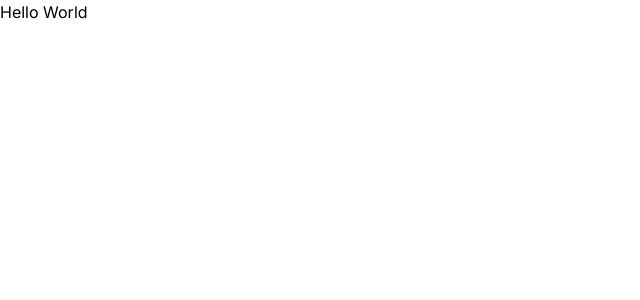
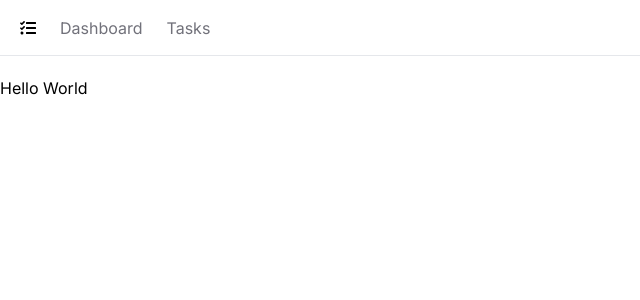
Before and after one commit to cristinejoe/personal-task-management-application, a Next.js app: page / in a window 1280 px wide. Shown: the top 300 px of the page, without its empty margins (0-640 px from the left). Built offline with nearby package versions, Linux system fonts and the light colour scheme.

Commit message:
Build the navbar

```diff
--- /dev/null
+++ b/app/NavBar.tsx
@@ -0,0 +1,23 @@
+import { FaTasks } from "react-icons/fa"
+import Link from 'next/link'
+import React from 'react'
+
+const NavBar = () => {
+    const links = [
+        { label: "Dashboard", href: "/" },
+        { label: "Tasks", href: "/tasks/list" },
+    ];
+    return (
+        <nav className='flex space-x-6 border-b mb-5 px-5 h-14 items-center'>
+            <Link href="/"><FaTasks /></Link>
+            <ul className='flex space-x-6'>
+                {links.map(link =>
+                    <Link key={link.href}
+                    className='text-zinc-500 hover:text-zinc-800 transition-colors'
+                    href={link.href}>{link.label}</Link>)}
+            </ul>
+        </nav>
+    )
+}
+
+export default NavBar
--- a/app/layout.tsx
+++ b/app/layout.tsx
@@ -1,6 +1,7 @@
 import './globals.css'
 import type { Metadata } from 'next'
 import { Inter } from 'next/font/google'
+import NavBar from './NavBar'
 
 const inter = Inter({ subsets: ['latin'] })
 
@@ -16,7 +17,10 @@
 }) {
   return (
     <html lang="en">
-      <body className={inter.className}>{children}</body>
+      <body className={inter.className}>
+        <NavBar />
+        <main>{children}</main>
+      </body>
     </html>
   )
 }
--- a/package.json
+++ b/package.json
@@ -19,6 +19,7 @@
     "postcss": "8.4.33",
     "react": "18.2.0",
     "react-dom": "18.2.0",
+    "react-icons": "^5.0.1",
     "tailwindcss": "3.4.1",
     "typescript": "5.3.3"
   }
```
Also changed, not shown: 1 other file (tests, documents, lock files or other folders).
